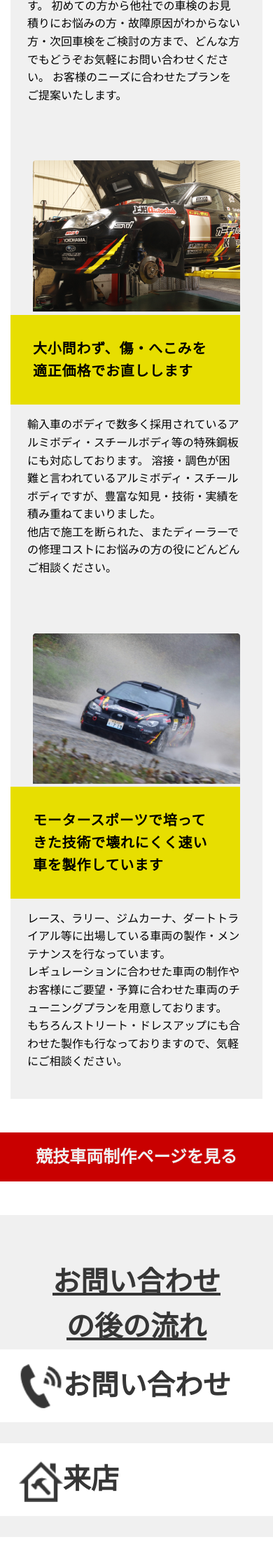
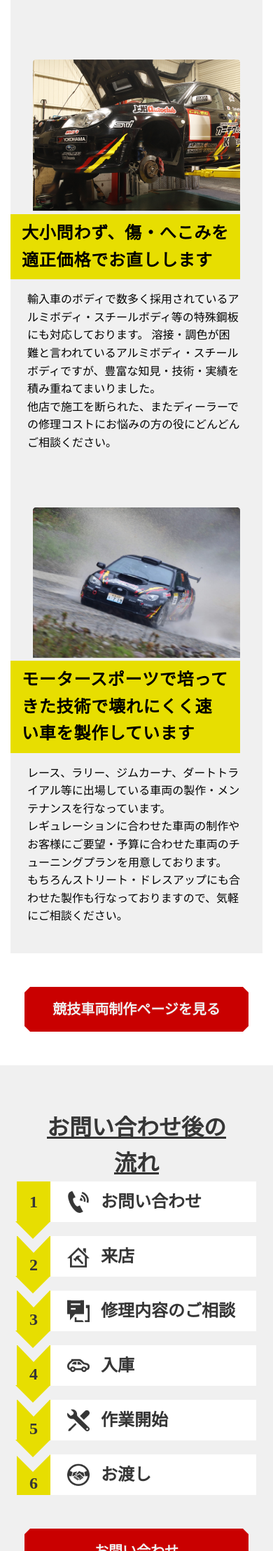
Before and after one commit to junoota0115/cartec, a PHP site: page / in a window 390 px wide; the page is wider, and only the part inside the window is pictured. Shown: the part 3744-5960 px from the top of that part at 70% size. Run offline with PHP 8.4, Linux system fonts and the light colour scheme; some libraries are stand-ins or nearby versions.

Commit message:
hennsyuu

```diff
--- a/toppage/index.css
+++ b/toppage/index.css
@@ -60,7 +60,9 @@
 	font-weight: 700;
 	line-height: 160%;
 	text-decoration: underline;
+
 }
+
 .wrapper1 .content{
 	position: relative;
 }
@@ -160,7 +162,27 @@
 	max-width: 1240px;
 	/* min-width: 342px; */
 	display: flex;
+	position: relative;
 }
+
+.wrapper3 .wrapper3-img::before {
+		content: '';
+		position: absolute;
+		bottom: 0px;
+		right: 520px;
+		width: 206px;
+		height: 608px;
+		/* border-style: solid; */
+		color: #363636;
+		font-size: 20px;
+		font-style: normal;
+		font-weight: 400;
+		line-height: 160%;
+		padding: 16px 24px;
+		background: linear-gradient(to right, transparent 0%, #ffffff 100%);
+	}
+
+
 
 
 .wrapper3-img span{
@@ -170,7 +192,7 @@
     font-weight: 400;
     line-height: 160%;
     padding: 16px 24px;
-    background: linear-gradient(to right, transparent 0%, #FFFFFF 24%);
+    /* background: linear-gradient(to right, transparent 0%, #FFFFFF 24%); */
 }
 .wrapper3-img .img-message{
 	/* position: absolute; */
@@ -279,6 +301,7 @@
 }
 
 .wrapper5{
+
 	background-color: #F0F0F0;
 	display: flex;
 	flex-direction: column;
@@ -297,15 +320,20 @@
 .wrapper5 .inquiry .inquiry-content{
 	display: flex;
 }
+.wrapper5 .inquiry .inquiry-content .inquiry-list span{
+padding-left: 40px;
+}
 
 .wrapper5 .inquiry .inquiry-list{
 	display: flex;
-	width: 712px;
+	align-items: center;
+	width: 49.44vw;
 	height: 104px;
 	flex-shrink: 0;
 	padding: 20px 64px;
 	background-color: #FFFFFF;
 	color: #363636;
+	/* font-size: 2.5vw; */
 	font-size: 40px;
 	font-style: normal;
 	font-weight: 700;
@@ -315,6 +343,7 @@
 .list-number-top{
 	background-color: #E7DE01;
 	width: 120px;
+	/* width: 10vw; */
 	/* height: 142px; */
 	flex-shrink: 0;
 	color: #363636;
@@ -452,7 +481,7 @@
   } */
 
   .wrapper5 .inquiry .inquiry-list img{
-	padding-left: 64px;
+	/* padding-left: 64px; */
   }
 
   .wrapper6{
@@ -503,6 +532,13 @@
 
   @media (max-width: 768px){
 
+	.applybtn .button-applybtn{
+		width: 304px;
+		font-size: 20px;
+	}
+	.content-title{
+		font-size: 32px;
+	}
 
 	.wrapper3{
 		padding: 48px 24px;
@@ -510,6 +546,10 @@
 
 	.wrapper3 .wrapper3-content{
 		padding: 16px;
+	}
+
+	.wrapper3 .wrapper3-img::before{
+		display: none;
 	}
 
 	.wrapper3 .wrapper3-img{
@@ -535,4 +575,98 @@
 .wrapper4 .wrapper4-content{
 	display: block;
 }
+
+.wrapper4 .wrapper4-content .content{
+	gap:10px;
 }
+
+.wrapper4-content .content .title p{
+	padding: 8px 16px 8px 16px;
+	font-size: 24px;
+}
+
+.wrapper5 .inquiry {
+	gap:20px;
+}
+.wrapper5 .inquiry .inquiry-list{
+	width: 294px;
+	/* width: 49.44vw; */
+	height: 58px;
+	font-size: 24px;
+	padding: 13px 24px;
+}
+
+.wrapper5 .inquiry .inquiry-content .inquiry-list span{
+	padding-left: 16px;
+	}
+.wrapper5 .inquiry .inquiry-list img{
+	width: 32px;
+	height: 32px;
+}
+
+.list-number-top,
+.list-number,
+.list-number-bottom{
+	background-color: #E7DE01;
+	width: 48px;
+	height: 58px;
+	font-size: 24px;
+
+}
+
+.inquiry-content .list-number-top::before {
+    content: '';
+    position: absolute;
+    z-index: 1;
+    bottom: -49px;
+    right: 0;
+    width: 0;
+    border-style: solid;
+    border-width: 25px;
+    border-left-width: 25px;
+    border-right-width: 25px;
+    border-color: #E7DE01 transparent transparent transparent;
+}
+.inquiry-content .list-number::before {
+    content: '';
+    position: absolute;
+    bottom: 9px;
+    right: 0;
+    width: 0;
+    height: 0;
+    border-style: solid;
+    border-width: 25px;
+    border-left-width: 24px;
+    border-right-width: 24px;
+    border-color: #F0F0F0 transparent transparent transparent;
+}
+
+.inquiry-content .list-number::after {
+    content: '';
+    position: absolute;
+    z-index: 1;
+    bottom: -49px;
+    right: 0;
+    width: 0;
+    border-style: solid;
+    border-width: 25px;
+    border-left-width: 25px;
+    border-right-width: 25px;
+    border-color: #E7DE01 transparent transparent transparent;
+}
+
+.inquiry-content .list-number-bottom::before {
+    content: '';
+    position: absolute;
+    top: 0;
+    right: 0;
+    width: 0;
+    height: 0;
+    border-style: solid;
+    border-width: 25px;
+    border-left-width: 25px;
+    border-right-width: 25px;
+    border-color: #F0F0F0 transparent transparent transparent;
+}
+
+}
--- a/toppage/index.php
+++ b/toppage/index.php
@@ -84,7 +84,7 @@
                 <div class="content">
                     <img src="./img/wcd1.png" alt="wcd1">
                     <div class="title">
-                        <p>大小問わず、傷・へこみを適正価格でお直しします</p>
+                        <p>安心の車検整備を徹底しております</p>
                     </div>
                     <div class="content-message">
                         <p>設備・整備士ともに、厳格な基準をクリアした当社であれば、常にハイクオリティなメンテナンスをお客様へとご提供できます。
@@ -123,7 +123,7 @@
         </div>
 
         <div class="wrapper5">
-            <div class="content-title">お問い合わせの後の流れ</div>
+            <div class="content-title">お問い合わせ後の流れ</div>
             <div class="inquiry">
                 <div class="inquiry-content">
                     <div class="list-number-top"><span>1</span></div>
```
Also changed, not shown: member/member.css (+9 -2 lines), member/member.php (+11 -4 lines), toppage/img/top-fv-sp.png (added).
